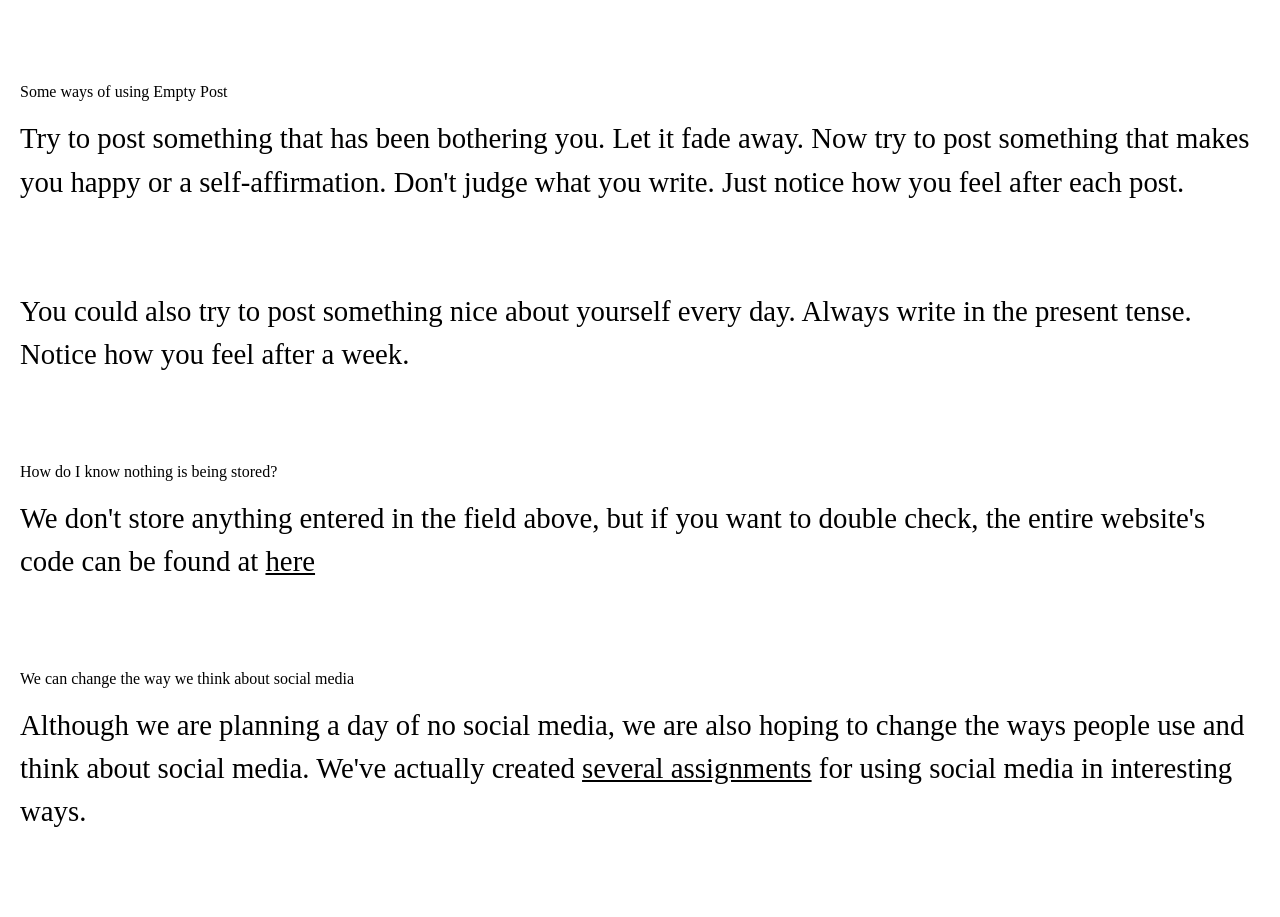
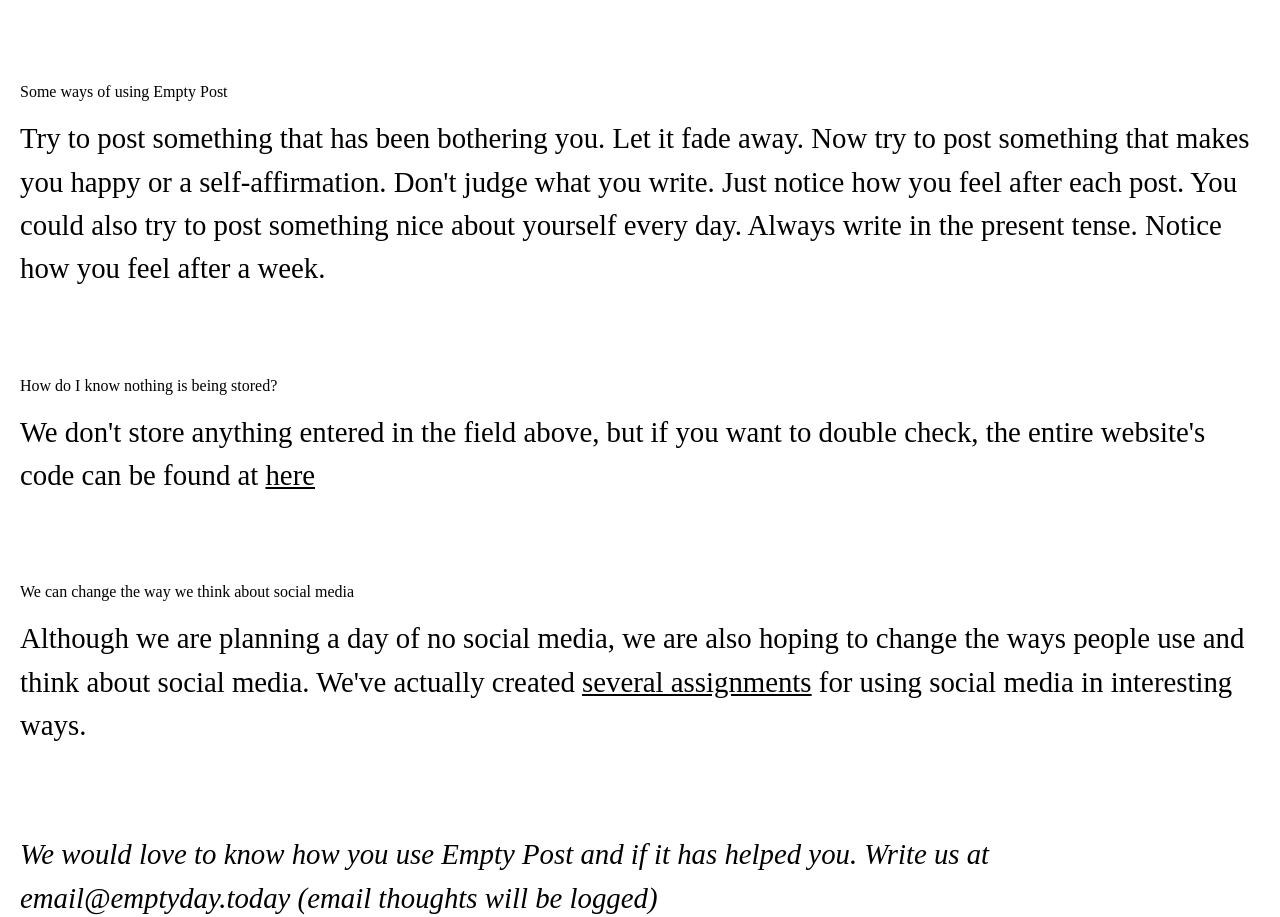
Before and after one commit to oilstel/empty-post, a plain HTML site: page index.html in a window 1280 px wide. Shown: the part 924-1841 px from the top of the page. Drawn offline with Linux system fonts and the light colour scheme.

Commit message:
Update index.html

```diff
--- a/index.html
+++ b/index.html
@@ -31,9 +31,7 @@
 
         <h2>Some ways of using Empty Post</h2>
 
-        <p>Try to post something that has been bothering you. Let it fade away. Now try to post something that makes you happy or a self-affirmation. Don't judge what you write. Just notice how you feel after each post.</p>
-
-        <p>You could also try to post something nice about yourself every day. Always write in the present tense. Notice how you feel after a week.</p>
+        <p>Try to post something that has been bothering you. Let it fade away. Now try to post something that makes you happy or a self-affirmation. Don't judge what you write. Just notice how you feel after each post. You could also try to post something nice about yourself every day. Always write in the present tense. Notice how you feel after a week.</p>
 
         <h2>How do I know nothing is being stored?</h2>
 
```
